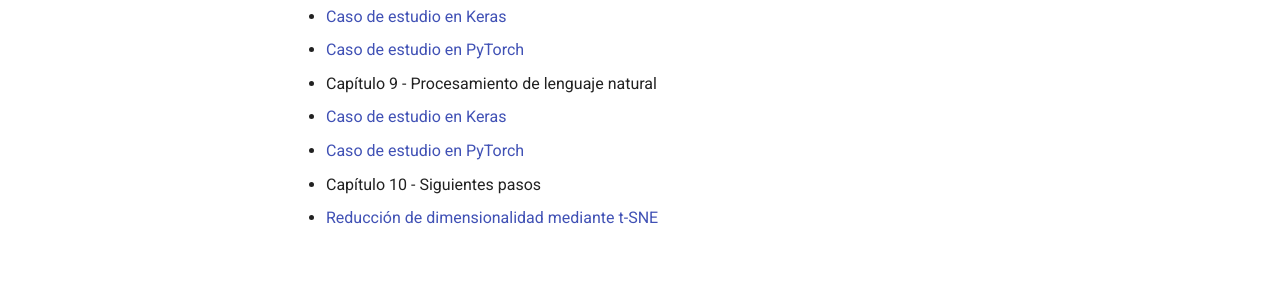
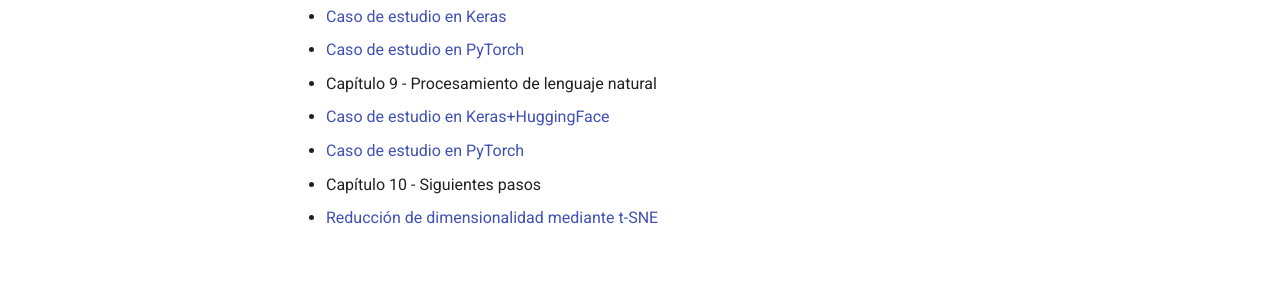
Before and after one commit to deep-learning-keras-pytorch/deep-learning-keras-pytorch.github.io, an MkDocs documentation site: the page built from docs/README.md, in a window 1280 px wide and 900 px high, scrolled down 511 px. Shown: the part 517-817 px from the top of the window. Built offline with MkDocs 1.6.1 and Material for MkDocs 9.7.7, drawn with Linux system fonts in a browser that asks for light colours.

Commit message:
Update README.md

```diff
--- a/docs/README.md
+++ b/docs/README.md
@@ -40,7 +40,7 @@
 
 - Capítulo 9 - Procesamiento de lenguaje natural
 
-  - [Caso de estudio en Keras](Cap9/Cap9_Keras.ipynb)
+  - [Caso de estudio en Keras+HuggingFace](Cap9/Cap9_Keras+Hugging_Face.ipynb)
   - [Caso de estudio en PyTorch](Cap9/Cap9_PyTorch.ipynb)
 
 - Capítulo 10 - Siguientes pasos
```
